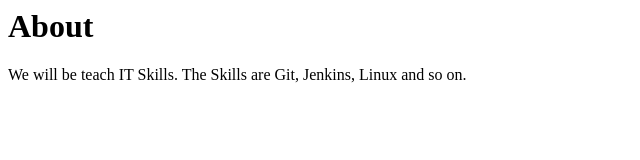
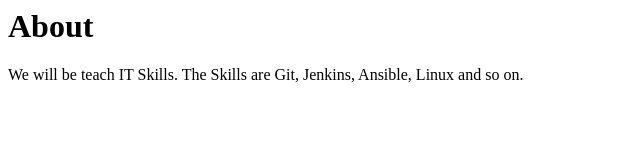
Before and after one commit to rawikumarp/samplewebsite, a plain HTML site: page about.html in a window 1280 px wide. Shown: the full height of the page, 0-640 px from the left. Drawn offline with Linux system fonts and the light colour scheme.

Commit message:
updated about.html file

```diff
--- a/about.html
+++ b/about.html
@@ -2,6 +2,6 @@
     <title>Welcome to About</title>
     <body>
         <h1>About</h1>
-        <p>We will be teach IT Skills. The Skills are Git, Jenkins, Linux and so on.</p>
+        <p>We will be teach IT Skills. The Skills are Git, Jenkins, Ansible, Linux and so on.</p>
     </body>
 </html>
```
